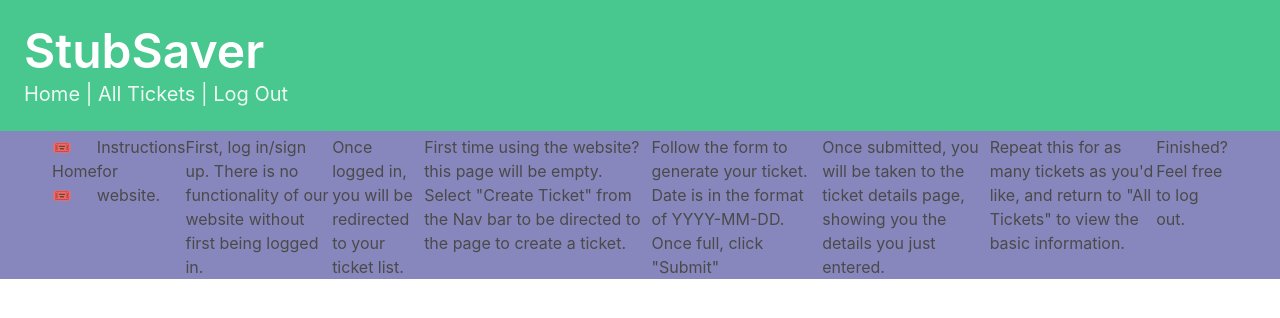
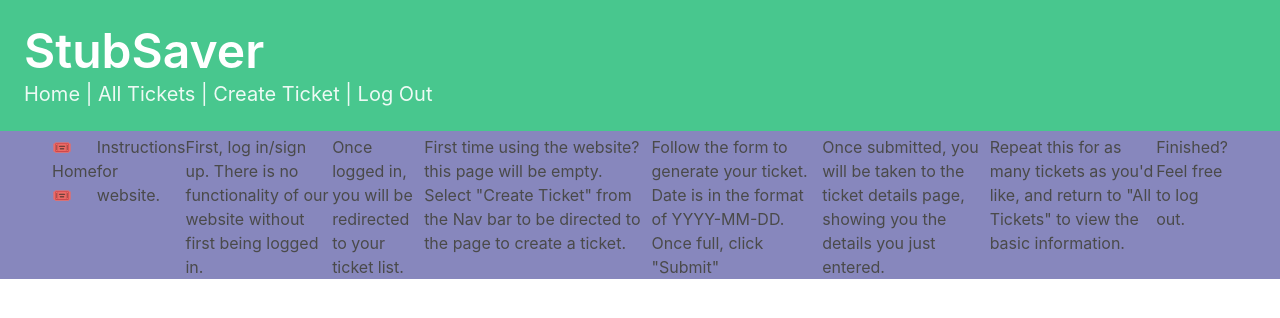
Before and after one commit to tpett20/StubSaver, a Django app: page / in a window 1280 px wide. Shown: the top 318 px of the page. Run offline with Django 4.2, Linux system fonts and the light colour scheme; the visitor is signed in with stand-in values (Sample User, id 1).

Commit message:
merge style changes with create ticket link in nav

```diff
--- a/main_app/templates/base.html
+++ b/main_app/templates/base.html
@@ -19,6 +19,7 @@
                 <a href="{% url 'home' %}">Home</a> |
                 {% if user.is_authenticated %}
                 <a href="{% url 'index' %}">All Tickets</a> |
+                <a href="{% url 'tickets_create' %}">Create Ticket</a> |
                 <a href="{% url 'logout' %}">Log Out</a>
                 {% else %}
                 <a href="{% url 'signup' %}">Sign Up</a> |
```
